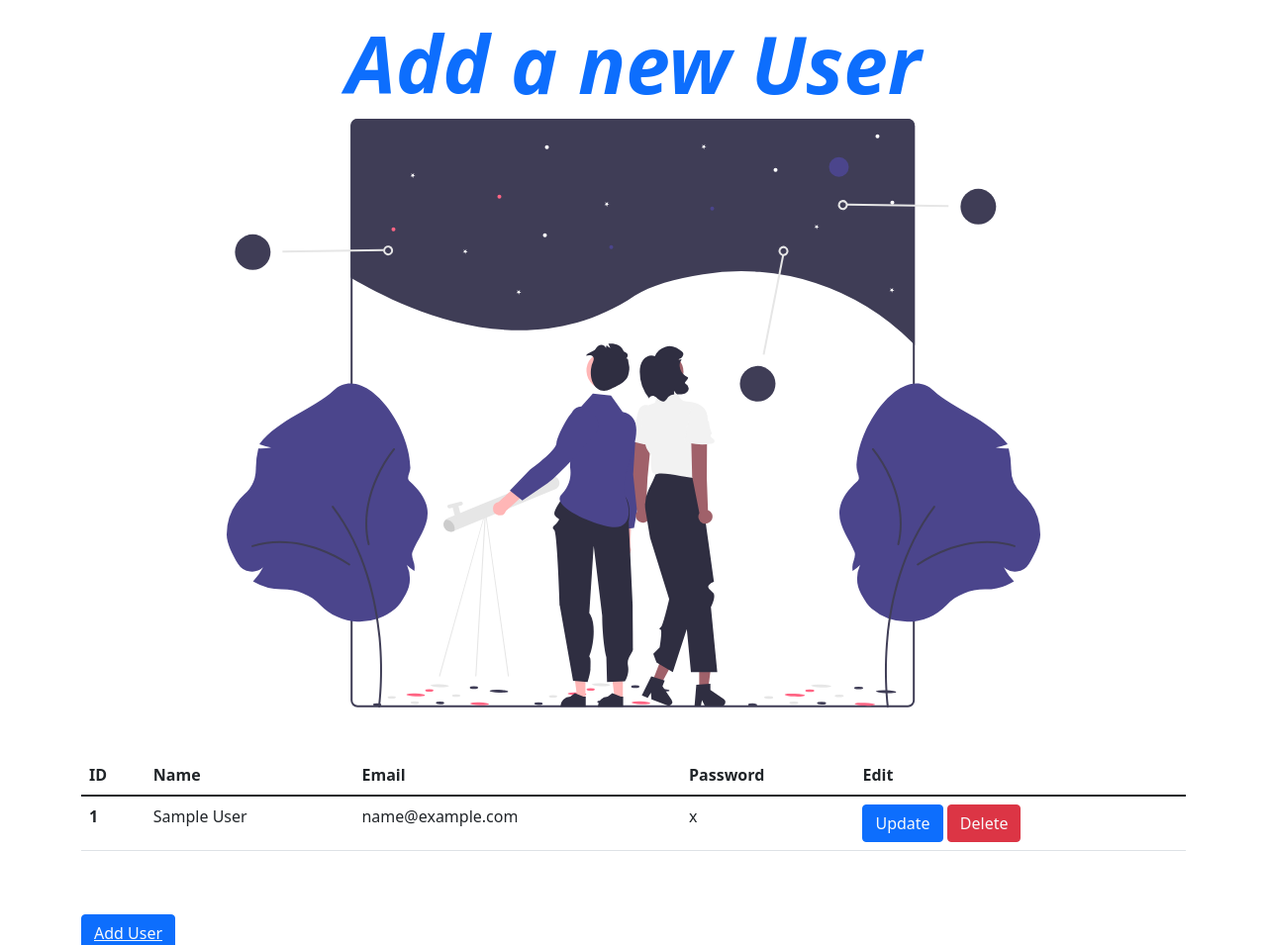
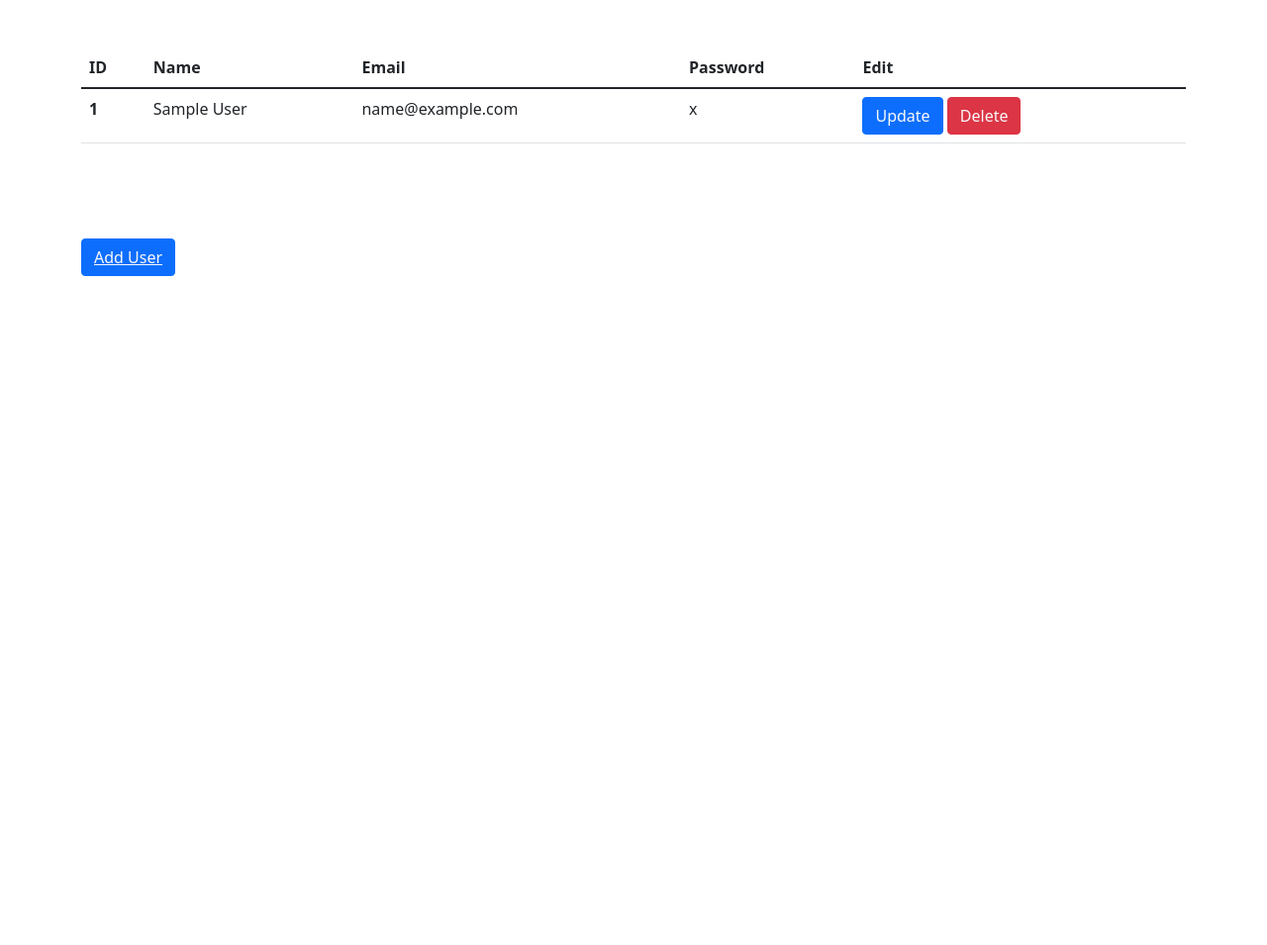
Before and after one commit to EthemDurguti/crud-task, a PHP site: page /home.php in a window 1280 px wide. Shown: the top 955 px of the page at 99% size. After the commit the page ends 279 px from the top, so only its background shows below. Run offline with PHP 8.4, Linux system fonts and the light colour scheme; tables that the repository leaves empty or names only in its code hold one stand-in row (values such as "Sample post").

Commit message:
Update home.php

```diff
--- a/home.php
+++ b/home.php
@@ -15,11 +15,8 @@
 
 <body>
     <div class="container">
-       <div class="h1 display-1 text-center mt-3 mb-2 fw-bold fst-italic text-primary">Add a new User</div>
-    <div class="text-center mb-5">
-        <img src="photo1.svg" class="img-fluid" alt="Photo">
-    </div>
-        <table class="table">
+
+        <table class="table my-5">
             <thead>
                 <tr>
                     <th scope="col">ID</th>
```
